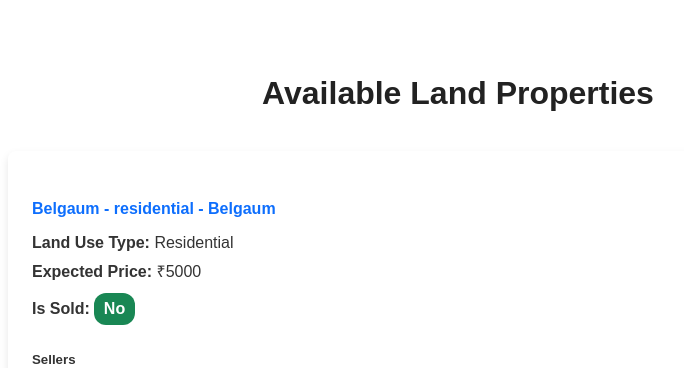
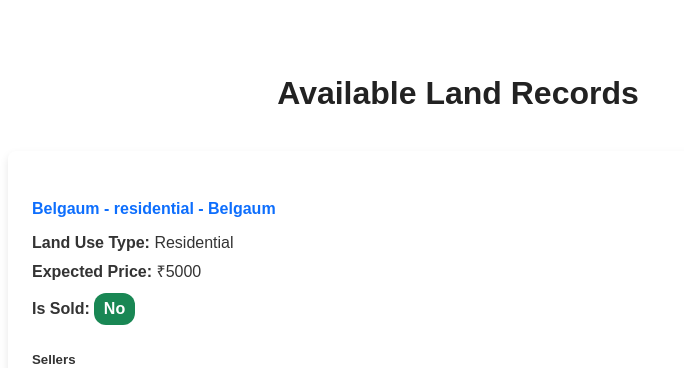
Before and after one commit to rohan98805/AWS_instance, a Django app: page /home/ in a window 1280 px wide. Shown: the part 54-422 px from the top of the page, without its empty margins (182-866 px from the left). Run offline with Django 5.2, Linux system fonts and the light colour scheme; data comes from the database, SQL or seed files in the repository.

Commit message:
Update home.html

```diff
--- a/templates/dashboard/home.html
+++ b/templates/dashboard/home.html
@@ -4,7 +4,7 @@
 {% block content %}
 <div style="max-width: 900px; margin: 3rem auto; font-family: Arial, sans-serif;">
 
-  <h1 style="text-align: center; margin-bottom: 2rem; color: #222;">Available Land Properties</h1>
+  <h1 style="text-align: center; margin-bottom: 2rem; color: #222;">Available Land Records</h1>
 
   {% for item in property_data %}
   <div style="
```
